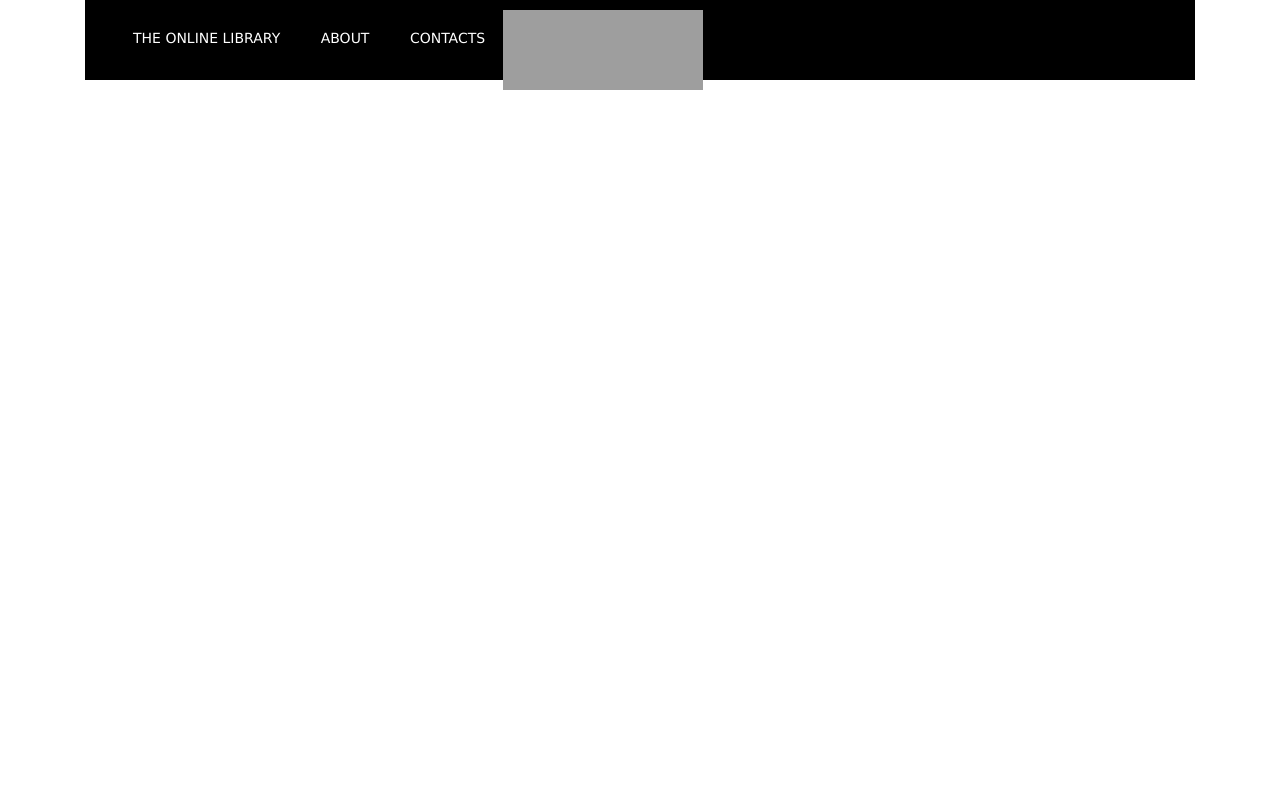
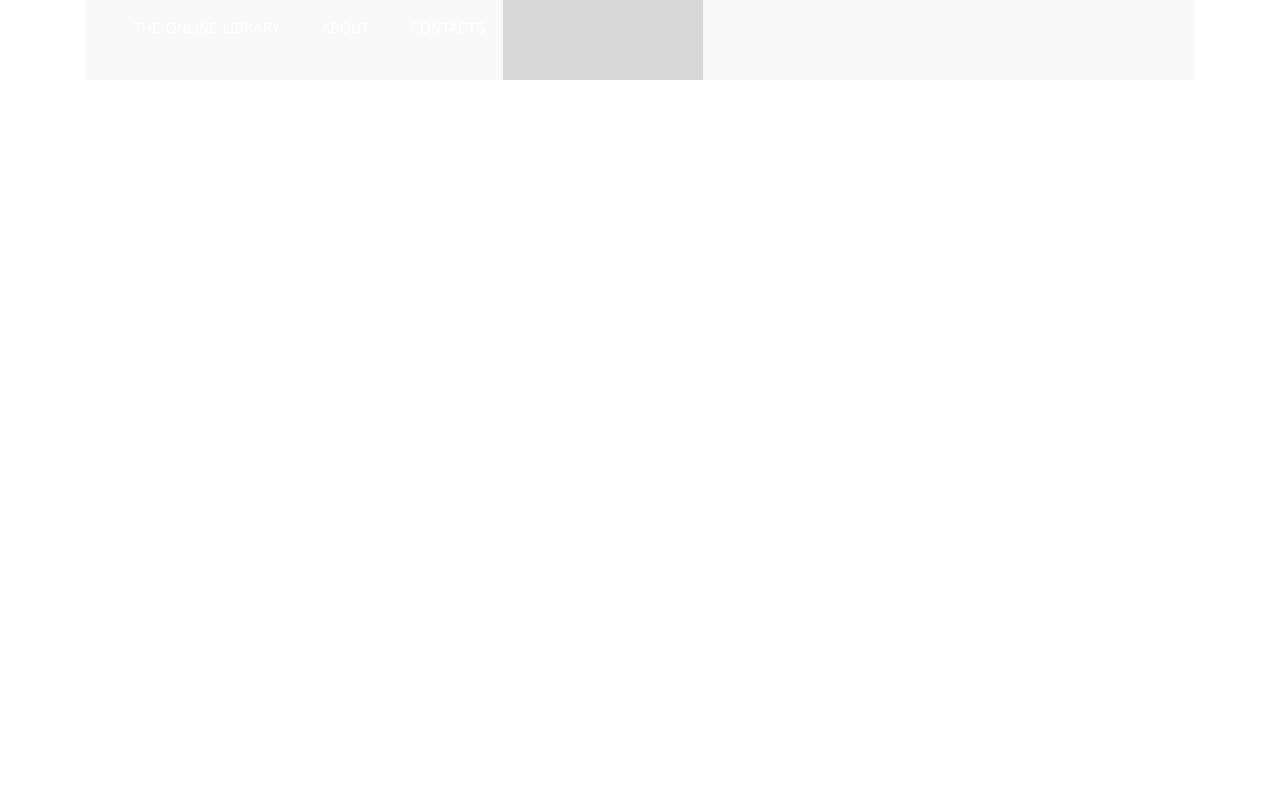
Before and after one commit to AshleyAlpha/grpwork, a plain HTML site: page index.html in a window 1280 px wide. Shown: the top 800 px of the page. Drawn offline with nearby package versions, Linux system fonts and the light colour scheme; grey boxes are pictures that could not be loaded.

Commit message:
styling nav bar

```diff
--- a/CSS/styles.css
+++ b/CSS/styles.css
@@ -29,11 +29,10 @@ h2 {
 nav {
     width: 100%;
     height: 80px;
-    background-color: #000;
+    background-color: #0001;
     line-height: 80 px;
-    margin: 0 auto;
-    padding: 10px 0;
-    margin-right: 0%;
+    opacity: 0.4;
+
 }
 
 nav>ul {
@@ -57,7 +56,8 @@ nav>ul>li>a {
 
 nav>ul>li>a:hover {
     box-shadow: black;
-    background: grey;
+    background-color: hotpink;
+    transition: 0.8s all;
     color: black;
     text-decoration: none;
 }
```
